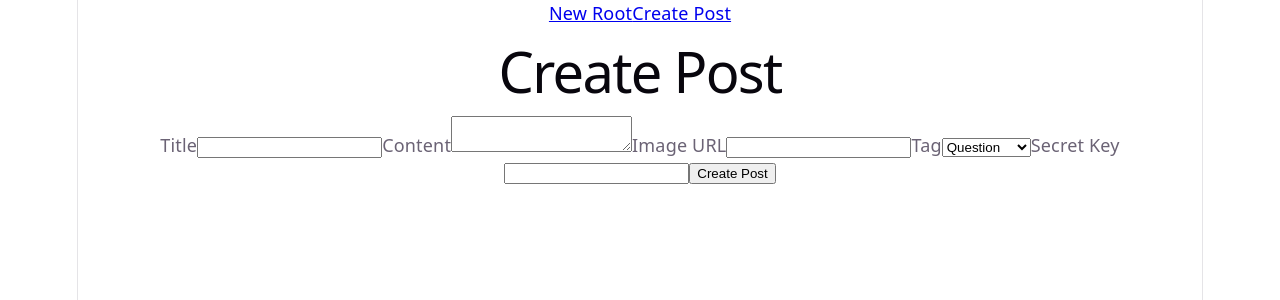
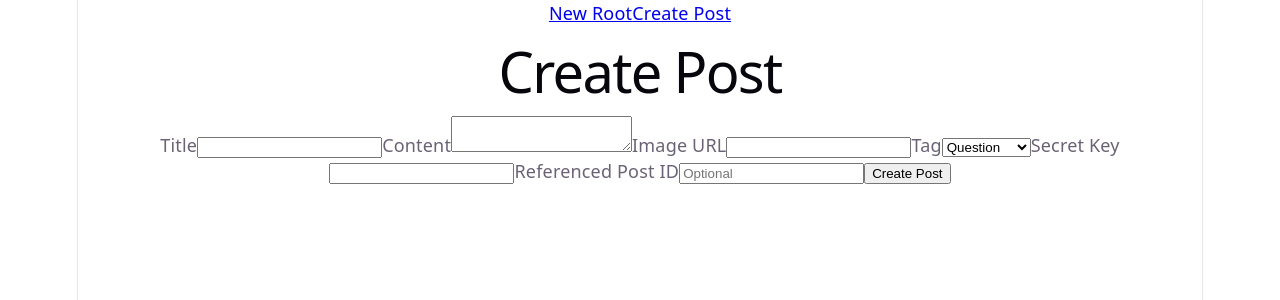
Before and after one commit to gabogara/NewRoots, a React (Vite) app: page /posts/new in a window 1280 px wide. Shown: the top 300 px of the page. Built offline with nearby package versions, Linux system fonts and the light colour scheme; no server answers.

Commit message:
feat: add referenced posts for thread discussions

```diff
--- a/src/pages/CreatePost.jsx
+++ b/src/pages/CreatePost.jsx
@@ -11,6 +11,7 @@ const CreatePost = () => {
     image: "",
     tag: "Question",
     secret_key: "",
+    referenced_post_id: "",
   });
 
   const [errorMessage, setErrorMessage] = useState("");
@@ -35,7 +36,10 @@ const CreatePost = () => {
     }
 
     try {
-      await createPost(formData);
+      await createPost({
+        ...formData,
+        referenced_post_id: formData.referenced_post_id || null,
+      });
       navigate("/");
     } catch (error) {
       console.error(error);
@@ -99,6 +103,15 @@ const CreatePost = () => {
           onChange={handleChange}
           required
         />
+        <label htmlFor="referenced_post_id">Referenced Post ID</label>
+        <input
+          id="referenced_post_id"
+          name="referenced_post_id"
+          type="number"
+          value={formData.referenced_post_id}
+          onChange={handleChange}
+          placeholder="Optional"
+        />
 
         <button type="submit">Create Post</button>
       </form>
--- a/src/pages/PostDetail.jsx
+++ b/src/pages/PostDetail.jsx
@@ -1,6 +1,10 @@
 import { useEffect, useState } from "react";
 import { Link, useParams } from "react-router";
-import { getPostById, updatePostUpvotes } from "../services/postsService";
+import {
+  getPostById,
+  updatePostUpvotes,
+  getReferencedPostById,
+} from "../services/postsService";
 import {
   getCommentsByPostId,
   createComment,
@@ -15,6 +19,7 @@ const PostDetail = () => {
   const [comments, setComments] = useState([]);
   const [commentText, setCommentText] = useState("");
   const [commentSecretKey, setCommentSecretKey] = useState("");
+  const [referencedPost, setReferencedPost] = useState(null);
 
   const handleUpvote = async () => {
     try {
@@ -50,6 +55,13 @@ const handleCreateComment = async (event) => {
       try {
         const postData = await getPostById(id);
         setPost(postData);
+        setReferencedPost(null);
+        if (postData.referenced_post_id) {
+          const referencedData = await getReferencedPostById(
+            postData.referenced_post_id
+          );
+          setReferencedPost(referencedData);
+        }
         const commentsData = await getCommentsByPostId(id);
         setComments(commentsData);
       } catch (error) {
@@ -78,6 +90,15 @@ const handleCreateComment = async (event) => {
       <p>{post.tag || "General"}</p>
 
       <h1>{post.title}</h1>
+
+      {referencedPost && (
+        <article>
+          <h2>Referenced Post</h2>
+          <Link to={`/posts/${referencedPost.id}`}>{referencedPost.title}</Link>
+          <p>{referencedPost.tag}</p>
+          <p>Upvotes: {referencedPost.upvotes}</p>
+        </article>
+      )}
 
       {post.content && <p>{post.content}</p>}
 
--- a/src/services/postsService.js
+++ b/src/services/postsService.js
@@ -62,11 +62,23 @@ const updatePostUpvotes = async (id, upvotes) => {
   return data;
 };
 
+const getReferencedPostById = async (id) => {
+  const { data, error } = await supabase
+    .from("posts")
+    .select("id, title, tag, upvotes, created_at")
+    .eq("id", id)
+    .single();
+
+  if (error) throw error;
+  return data;
+};
+
 export {
   getAllPosts,
   createPost,
   getPostById,
   updatePost,
   deletePost,
+  getReferencedPostById,
   updatePostUpvotes,
 };
```
Lines whose indentation alone changed are shown as unchanged.
